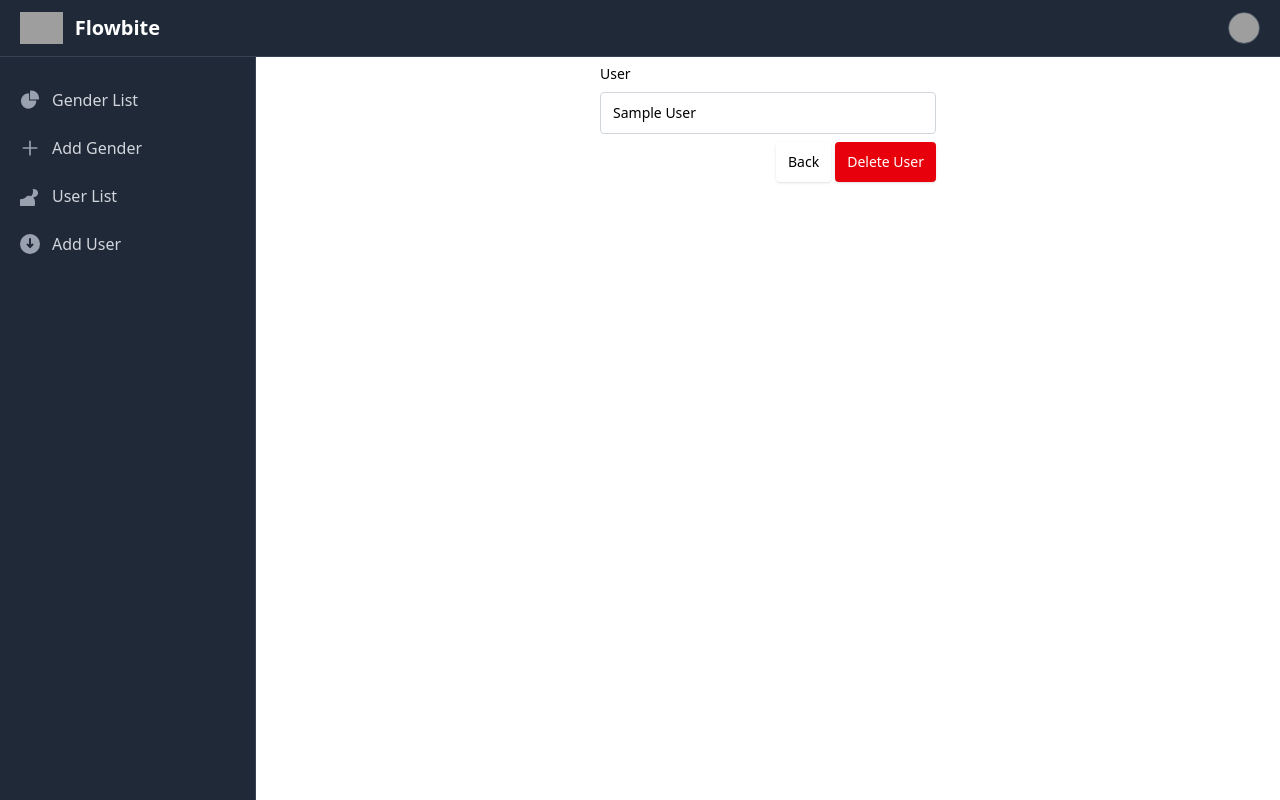
After one commit to John-Israel/Sir-Joven, a Django app: page /users/delete/1 in a window 1280 px wide. The commit adds this page. Run offline with Django 4.2, Linux system fonts and the light colour scheme; tables that the repository leaves empty hold one stand-in row (values such as "Sample post"); style sheets or scripts are compiled from the project's sources; grey boxes are pictures that could not be loaded.

Commit message:
shindo blackie

```diff
--- /dev/null
+++ b/crud/templates/users/DeleteUser.html
@@ -0,0 +1,21 @@
+{% extends "layout/base.html" %}
+
+{% block 'title' %} Delete User Page {% endblock 'title' %}
+
+{% block 'content' %}
+{% include "includes/sidebar.html" %}
+{% include "includes/ToastMessage.html" %}
+<div class="p-2 sm:ml-64 mt-16 md:mt-14">
+  <form action="/users/delete/{{ user.user_id }}" method="post">
+    {% csrf_token %}
+    <div class="mx-auto w-full md:w-1/3 mb-2">
+      <label for="user" class="block text-sm font-medium mb-2">User</label>
+     <input type="text" class="bg-white mb-2 px-3 py-2.5 border border-gray-300 text-black block text-sm rounded-sm w-full focus:outline-none focus:ring-blue-600 focus:border-blue-600" name="user" id="user" value="{{ user.full_name }}"/>
+      <div class="flex justify-end">
+        <a href="/users/list" class="bg-white text-sm font-medium text-black px-3 py-2.5 mr-1 rounded-sm shadow-sm cursor-pointer hover:bg-gray-100 hover:outline-none">Back</a>
+        <button type="submit" class="bg-red-600 text-sm font-medium text-white px-3 py-2.5 rounded-sm shadow-sm cursor-pointer hover:bg-red-700 hover:outline-none">Delete User</button>
+      </div>
+    </div>
+  </form>
+</div>
+{% endblock 'content' %}
--- a/crud/templates/users/usersList.html
+++ b/crud/templates/users/usersList.html
@@ -34,8 +34,8 @@ Users List
                     <td class="px-6 py-3">{{ user.email }}</td>
                     <td class="px-6 py-3">
                         <div class="inline-flex shadow-sm">
-                            <a href="#" class="bg-green-600 px-3 py-2.5 font-medium text-white rounded-sm hover:bg-green-700 hover:outline-none">Edit</a>
-                            <a href="#" class="bg-red-600 px-3 py-2.5 font-medium text-white rounded-e-sm hover:bg-red-700 hover:outline-none">Delete</a>
+                            <a href="/users/edit/{{ user.user_id }}" class="bg-green-600 px-3 py-2.5 font-medium text-white rounded-sm hover:bg-green-700 hover:outline-none">Edit</a>
+                            <a href="/users/delete/{{ user.user_id }}" class="bg-red-600 px-3 py-2.5 font-medium text-white rounded-e-sm hover:bg-red-700 hover:outline-none">Delete</a>
                         </div>
                     </td>
                 </tr>
--- a/crud/urls.py
+++ b/crud/urls.py
@@ -8,6 +8,7 @@ urlpatterns = [
     path('gender/delete/<int:genderId>', views.delete_gender),
     # Paths for CRUD users
     path('users/list', views.userList),
-    path('users/add', views.add_user)
-
+    path('users/add', views.add_user),
+    path('users/delete/<int:userId>', views.delete_user,),
+    path('users/list/', views.userList,)
 ]
--- a/crud/views.py
+++ b/crud/views.py
@@ -126,3 +126,23 @@ def userList(request):
         return render(request, 'users/usersList.html', data)
     except Exception as e:
         return HttpResponse(f' Error Occured during load users: {e}')
+
+def delete_user(request, userId):
+    try:
+        if request.method == 'POST':
+            userObj = Users.objects.get(pk=userId)
+            userObj.delete()
+
+            messages.success(request, 'User deleted successfully!')
+            return redirect('/users/list')
+        else:
+
+            userObj = Users.objects.get(pk=userId)
+
+            data = {
+                'user': userObj
+            }
+
+        return render(request, 'users/DeleteUser.html', data)
+    except Exception as e:
+        return HttpResponse(f'Error occurred during deleteUser: {e}')
```
